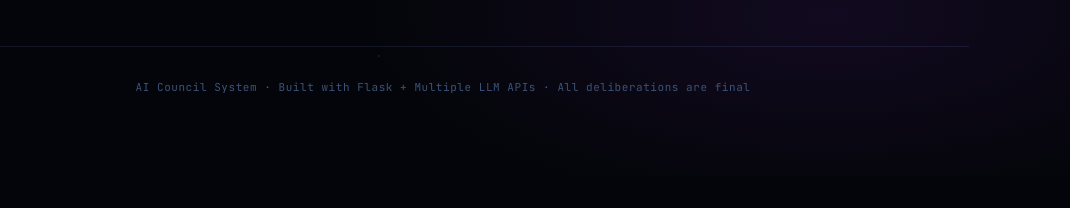
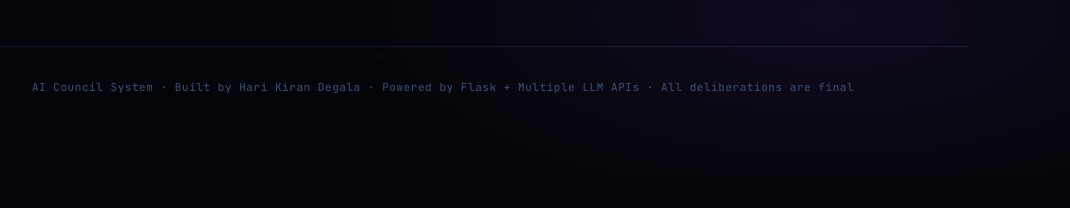
Before and after one commit to harikirandegala/ai-council, a Flask app: page / in a window 1280 px wide. Shown: the part 624-832 px from the top of the page, without its empty margins (197-1267 px from the left). Run offline with Flask 3, Linux system fonts and the light colour scheme; some libraries are stand-ins or nearby versions.

Commit message:
Update footer text with author name

```diff
--- a/templates/index.html
+++ b/templates/index.html
@@ -748,7 +748,7 @@ footer {
 
   </div>
 
-  <footer>AI Council System · Built with Flask + Multiple LLM APIs · All deliberations are final</footer>
+  <footer>AI Council System · Built by Hari Kiran Degala · Powered by Flask + Multiple LLM APIs · All deliberations are final</footer>
 </div>
 
 <script>
```
